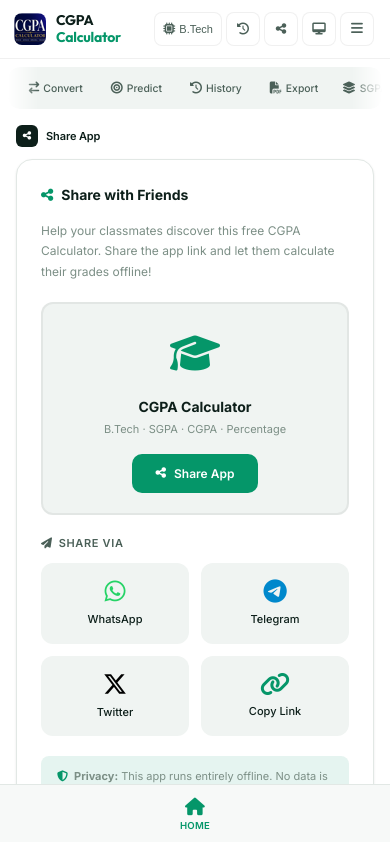
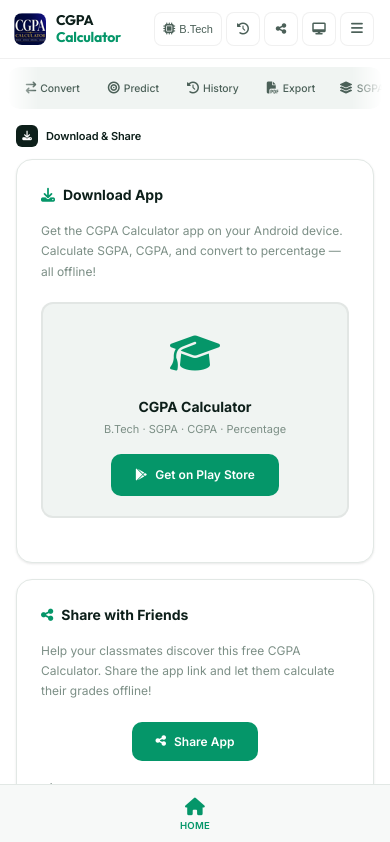
Before and after one commit to Varun79-python/cgpa-calculator, a Next.js app in the folder cgpa-calculator/: page /download in a window 390 px wide. Shown: the top 842 px of the page. Built offline with nearby package versions, Linux system fonts and the light colour scheme.

Commit message:
download APK section mobile-only, share on all devices

```diff
--- a/cgpa-calculator/pages/download.tsx
+++ b/cgpa-calculator/pages/download.tsx
@@ -8,15 +8,18 @@
 import { useDegreeStore } from '@/store/useStore';
 import { DEGREE_CONFIG } from '@/config/constants';
 import { useIsTWA } from '@/hooks/useIsTWA';
+import { useBreakpoint } from '@/hooks/useBreakpoint';
 
 const APP_NAME = 'CGPA Calculator';
 const APP_URL = 'https://cgpacalculator7.vercel.app';
 const SHARE_TEXT = 'Check out this amazing CGPA Calculator app! Calculate SGPA, CGPA, convert to percentage, and more - all offline!';
+const PLAY_STORE_URL = 'https://play.google.com/store/apps/details?id=com.supplecostadmin.cgpacalculator';
 
 export default function DownloadPage() {
   const degree = useDegreeStore(s => s.degree);
   const label = DEGREE_CONFIG[degree].label;
   const isTWA = useIsTWA();
+  const { isMobile } = useBreakpoint();
   const router = useRouter();
   const [shareStatus, setShareStatus] = useState<'idle' | 'copied' | 'shared'>('idle');
 
@@ -57,8 +60,8 @@
   return (
     <>
       <Head>
-        <title>Share — {label} CGPA Calculator</title>
-        <meta name="description" content="Share the CGPA Calculator app with your friends and classmates." />
+        <title>Download & Share — {label} CGPA Calculator</title>
+        <meta name="description" content="Download and share the CGPA Calculator app with your friends and classmates." />
       </Head>
       <div className="app">
         <Header />
@@ -66,23 +69,24 @@
         <main id="main-content" className="panel">
           <div className="sec-header">
             <span className="sec-label">
-              <span className="sec-icon"><i className="fa-solid fa-share-nodes" /></span>
-              Share App
+              <span className="sec-icon"><i className="fa-solid fa-download" /></span>
+              Download & Share
             </span>
           </div>
 
-          {/* Share Card */}
-          <div className="card" style={{ padding: 'var(--sp-6)' }}>
+          {/* Download Card - Mobile Only */}
+          {isMobile && (
+          <div className="card" style={{ padding: 'var(--sp-6)', marginBottom: 'var(--sp-4)' }}>
             <h2 style={{ fontSize: 'var(--text-sm)', fontWeight: 700, marginBottom: 'var(--sp-4)', color: 'var(--ink)' }}>
-              <i className="fa-solid fa-share-nodes" style={{ marginRight: '8px', color: 'var(--accent)' }} />
-              Share with Friends
+              <i className="fa-solid fa-download" style={{ marginRight: '8px', color: 'var(--accent)' }} />
+              Download App
             </h2>
             <p style={{ fontSize: 'var(--text-xs)', color: 'var(--ink-4)', lineHeight: 1.7, marginBottom: 'var(--sp-5)' }}>
-              Help your classmates discover this free CGPA Calculator.
-              Share the app link and let them calculate their grades offline!
+              Get the CGPA Calculator app on your Android device.
+              Calculate SGPA, CGPA, and convert to percentage — all offline!
             </p>
 
-            {/* App Info Card */}
+            {/* App Info + Download */}
             <div style={{
               background: 'var(--surface-2)',
               borderRadius: '12px',
@@ -101,7 +105,48 @@
                 {label} · SGPA · CGPA · Percentage
               </div>
 
-              {/* Share Button */}
+              {/* Download Button */}
+              <a
+                href={PLAY_STORE_URL}
+                target="_blank"
+                rel="noopener noreferrer"
+                style={{
+                  display: 'inline-flex',
+                  alignItems: 'center',
+                  gap: 'var(--sp-2)',
+                  padding: 'var(--sp-3) var(--sp-6)',
+                  borderRadius: '10px',
+                  background: 'var(--accent)',
+                  color: 'white',
+                  fontSize: 'var(--text-xs)',
+                  fontWeight: 600,
+                  fontFamily: 'inherit',
+                  border: 'none',
+                  cursor: 'pointer',
+                  textDecoration: 'none',
+                  transition: 'all 0.2s ease',
+                }}
+              >
+                <i className="fa-brands fa-google-play" />
+                Get on Play Store
+              </a>
+            </div>
+          </div>
+          )}
+
+          {/* Share Card */}
+          <div className="card" style={{ padding: 'var(--sp-6)' }}>
+            <h2 style={{ fontSize: 'var(--text-sm)', fontWeight: 700, marginBottom: 'var(--sp-4)', color: 'var(--ink)' }}>
+              <i className="fa-solid fa-share-nodes" style={{ marginRight: '8px', color: 'var(--accent)' }} />
+              Share with Friends
+            </h2>
+            <p style={{ fontSize: 'var(--text-xs)', color: 'var(--ink-4)', lineHeight: 1.7, marginBottom: 'var(--sp-5)' }}>
+              Help your classmates discover this free CGPA Calculator.
+              Share the app link and let them calculate their grades offline!
+            </p>
+
+            {/* Share Button */}
+            <div style={{ textAlign: 'center', marginBottom: 'var(--sp-5)' }}>
               <button
                 onClick={handleShare}
                 style={{
```
